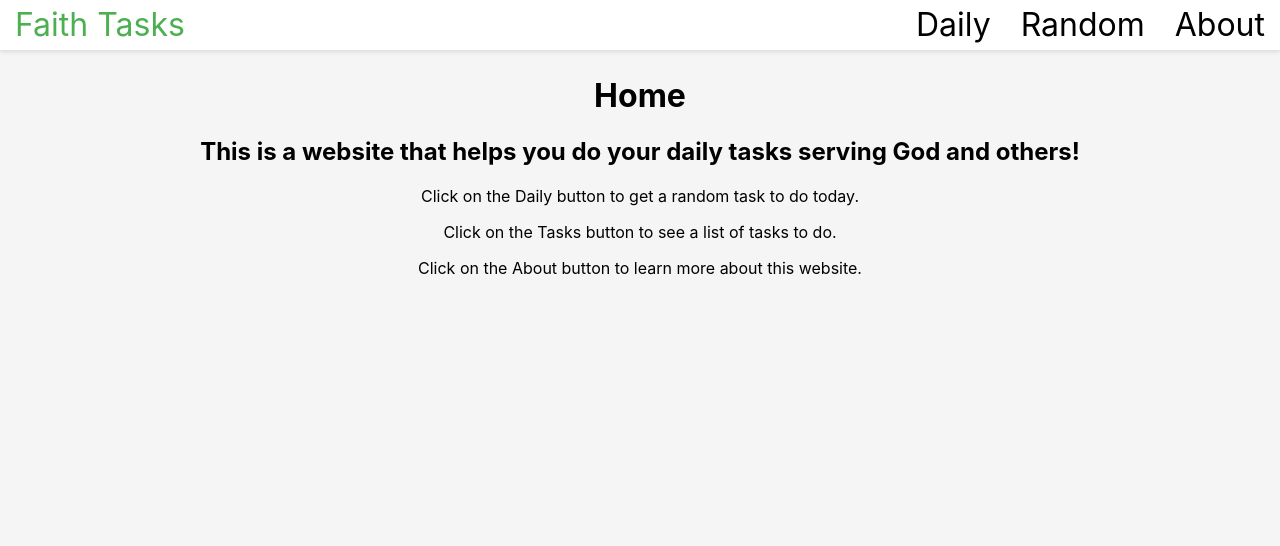
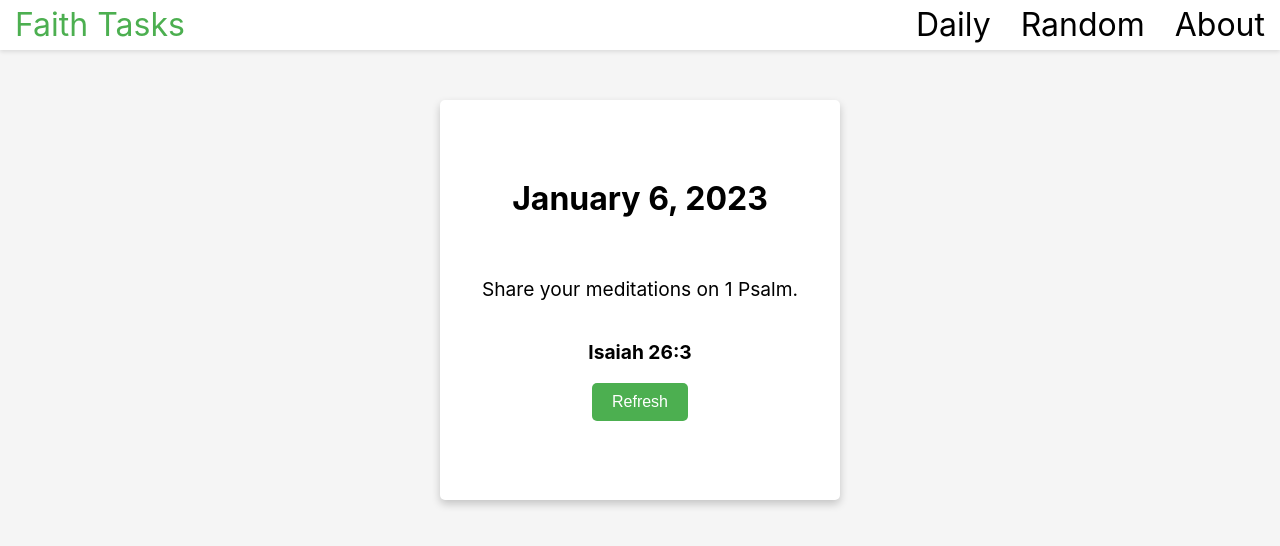
Before and after one commit to ryannarnoldd/FaithTasks, a React (Create React App) app: page / in a window 1280 px wide. Shown: the top 546 px of the page. Built offline with nearby package versions, Linux system fonts and the light colour scheme.

Commit message:
Date system working, random is NO LONGER "random"

```diff
--- a/src/App.js
+++ b/src/App.js
@@ -8,7 +8,7 @@ import {
 import Navbar from './components/Navbar';
 import Daily from './pages/Daily';
 import Random from './pages/Random';
-import Home from './pages/Home';
+// import Home from './pages/Home';
 import About from './pages/About';
 
 function App() {
@@ -19,7 +19,7 @@ function App() {
       <Navbar />
       <div className="container">
         <Routes>
-          <Route path="/" element={<Home />} />
+          <Route path="/" element={<Random />} />
           <Route path="daily" element={<Daily />} />
           <Route path="random" element={<Random />} />
           <Route path="about" element={<About />} />
--- a/src/Utils.js
+++ b/src/Utils.js
@@ -1,8 +1,28 @@
-import tasks from './data/tasks.json';
+// import tasks from './data/tasks.json';
 import history from './data/history.json';
 
 export const getCurrentDate = () => new Date().toLocaleString("en-CA", {timeZone: "America/New_York"}).split(',')[0];
 
-export const fetchRandomTask = () => tasks[Math.floor(Math.random() * Object.keys(tasks).length)];
+export const getDateString = (date) => {
+    const [year, month, day] = date.split('-')
+    const dateObj = new Date(year, month-1, day);
+    return dateObj.toLocaleDateString("en-US", {timeZone: "America/New_York", year: 'numeric', month: 'long', day: 'numeric'})
+}
 
-export const fetchDailyTask = () => tasks[history[getCurrentDate()].taskID] || { title: 'There are no tasks to do today.', description: '', verse: '' };
+export const fetchRandomTask = () => {
+    const tasksBeforeToday = Object.keys(history).filter(key => key < getCurrentDate());
+    const randomTask = tasksBeforeToday[Math.floor(Math.random() * tasksBeforeToday.length)];
+
+    return {
+        date: randomTask,
+        task: history[randomTask]
+    }
+
+}
+
+export const fetchDailyTask = () => {
+    return {
+        date: getCurrentDate(),
+        task: history[getCurrentDate()] || { title: 'There are no tasks to do today.', description: '', verse: '' }
+    }
+}
--- a/src/components/Task.js
+++ b/src/components/Task.js
@@ -1,14 +1,14 @@
 import React from 'react';
 // import the style sheet
 import '../style.css';
+import { getDateString } from '../Utils';
 
-const Task = ({ task: { title, description, verse }, refresh }) => {
-    console.log(refresh)
-
+const Task = ({ date, task: { title, description, verse }, refresh }) => {
   return (
     <div className="task">
         {title && description && verse ? (
         <>
+            <h1>{getDateString(date)}</h1>
             <h2>{title}</h2>
             <p>{description}</p>
             <p><strong>{verse}</strong></p>
--- a/src/data/history.json
+++ b/src/data/history.json
@@ -1,11 +1,157 @@
 {
+    "2023-01-01": {
+        "title": " ",
+        "description": "Reflect and pray to God for the New Year.",
+        "verse": "1 Peter 1:31"
+    },
+    "2023-01-02": {
+        "title": " ",
+        "description": "Make a list of what you have gratitude for.",
+        "verse": "James 1:17"
+    },
+    "2023-01-03": {
+        "title": " ",
+        "description": "Make a list of new habits.",
+        "verse": "3 John 1:2"
+    },
+    "2023-01-04": {
+        "title": " ",
+        "description": "Spend at least 20 minutes in quiet time prayer with God.",
+        "verse": "Colossians 4:2"
+    },
+    "2023-01-05": {
+        "title": " ",
+        "description": "Share your meditations on 1 verse.",
+        "verse": "Psalm 119:15"
+    },
+    "2023-01-06": {
+        "title": " ",
+        "description": "Connect with God in nature for at least 5 minutes.",
+        "verse": "Psalm 95:4-5"
+    },
+    "2023-01-07": {
+        "title": " ",
+        "description": "Share your meditations on 1 Psalm.",
+        "verse": "Isaiah 26:3"
+    },
+    "2023-01-08": {
+        "title": " ",
+        "description": "Give more than normal in tithe.",
+        "verse": "Leviticus 27:30"
+    },
     "2023-01-09": {
-        "taskID": "8"
+        "title": " ",
+        "description": "Consume any Christian media.",
+        "verse": "Luke 11:34"
     },
     "2023-01-10": {
-        "taskID": "2"
+        "title": " ",
+        "description": "Pick one fruit of the spirit to emulate.",
+        "verse": "Galatians 5:22-23"
     },
     "2023-01-11": {
-        "taskID": "21"
+        "title": " ",
+        "description": "Journal your feelings/prayers to God.",
+        "verse": "Psalm 119:27"
+    },
+    "2023-01-12": {
+        "title": " ",
+        "description": "Take communion together.",
+        "verse": "Matthew 26:26-28"
+    },
+    "2023-01-13": {
+        "title": " ",
+        "description": "Pray for a list of people in your life.",
+        "verse": "1 Timothy 2:1"
+    },
+    "2023-01-14": {
+        "title": " ",
+        "description": "Social media fast.",
+        "verse": "Matthew 6:16-18"
+    },
+    "2023-01-15": {
+        "title": " ",
+        "description": "Share a Bible verse with 3 different people.",
+        "verse": "Mark 16:15"
+    },
+    "2023-01-16": {
+        "title": " ",
+        "description": "Study basic apologetics.",
+        "verse": "1 Peter 3:15-16"
+    },
+    "2023-01-17": {
+        "title": " ",
+        "description": "Forgive someone.",
+        "verse": "Colossians 3:13"
+    },
+    "2023-01-18": {
+        "title": " ",
+        "description": "Do at least 15 minutes of exercise.",
+        "verse": "Romans 12:1"
+    },
+    "2023-01-19": {
+        "title": " ",
+        "description": "Check in on 2 people you have not spoken to you in a while.",
+        "verse": "Hebrews 10:24-25"
+    },
+    "2023-01-20": {
+        "title": " ",
+        "description": "Do at least 1 act of kindness for someone.",
+        "verse": "Luke 6:35"
+    },
+    "2023-01-21": {
+        "title": " ",
+        "description": "Share the gospel to 1 stranger.",
+        "verse": "James 5:16"
+    },
+    "2023-01-22": {
+        "title": " ",
+        "description": "Pick 1 sinful habit to fast from.",
+        "verse": "Matthew 6:16-18"
+    },
+    "2023-01-23": {
+        "title": " ",
+        "description": "Encourage and honor someone.",
+        "verse": "Ephesians 4:32"
+    },
+    "2023-01-24": {
+        "title": " ",
+        "description": "Share your meditations on 1 chapter.",
+        "verse": "2 Timothy 3:16"
+    },
+    "2023-01-25": {
+        "title": " ",
+        "description": "Write a poem, prayer, devotional, etc...",
+        "verse": "1 Timothy 4:12"
+    },
+    "2023-01-26": {
+        "title": " ",
+        "description": "Practice Lectio Divina (Read/Reflect/Respond/Rest).",
+        "verse": "Isaiah 30:21"
+    },
+    "2023-01-27": {
+        "title": " ",
+        "description": "Spend at least 30 minutes in worship and share 1 song.",
+        "verse": "Exodus 23:25"
+    },
+    "2023-01-28": {
+        "title": " ",
+        "description": "Practice Sabbath (Rest in Jesus).",
+        "verse": "Exodus 20:8"
+    },
+    "2023-01-29": {
+        "title": " ",
+        "description": "Prayer Walk.",
+        "verse": "Romans 12:13"
+    },
+    "2023-01-30": {
+        "title": " ",
+        "description": "Preach a short sermon to each other.",
+        "verse": "2 Timothy 4:2"
+    },
+    "2023-01-31": {
+        "title": " ",
+        "description": "Share your testimony.",
+        "verse": "John 4:39"
     }
 }
--- a/src/pages/Daily.js
+++ b/src/pages/Daily.js
@@ -5,8 +5,11 @@ import '../style.css';
 import { fetchDailyTask } from '../Utils.js';
 
 const Daily = () => {
+  const { date, task } = fetchDailyTask();
+
+
   return (
-    <Task task={ fetchDailyTask() } refresh={false} />
+    <Task date={date} task={ task } refresh={false} />
   );
 };
 
--- a/src/pages/Random.js
+++ b/src/pages/Random.js
@@ -5,8 +5,11 @@ import '../style.css';
 import { fetchRandomTask } from '../Utils.js';
 
 const Random = () => {
+  const { date, task } = fetchRandomTask();
+
+
   return (
-    <Task task={ fetchRandomTask() } refresh={true} />
+    <Task date={date} task={ task } refresh={true} />
   );
 };
 
```
